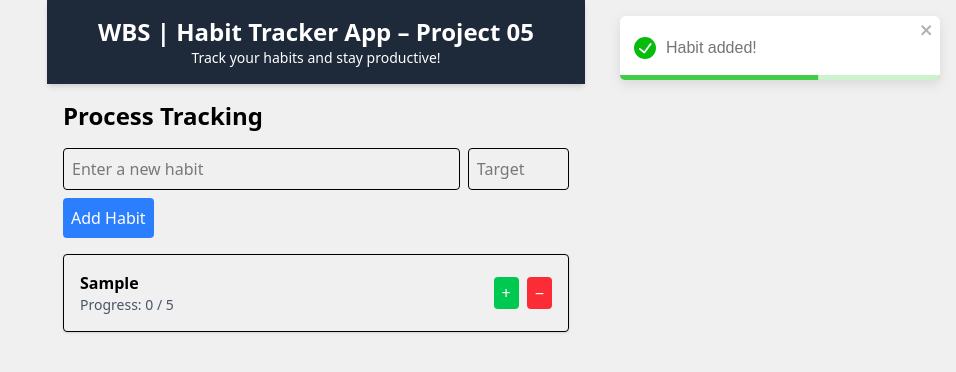
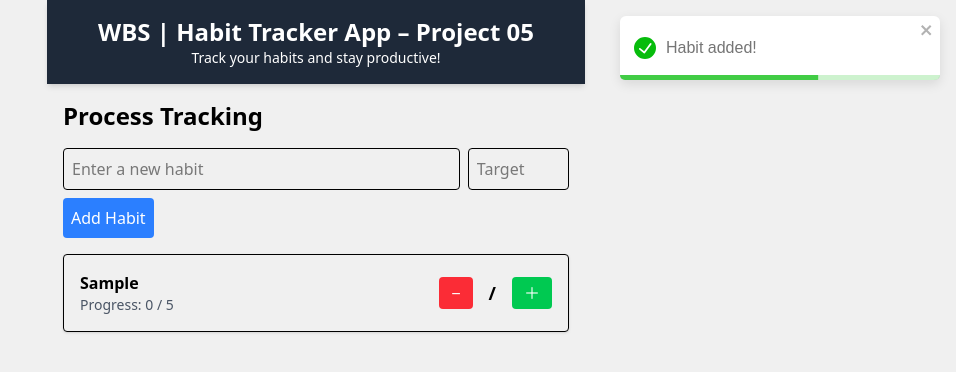
Before and after one commit to Vaeshkar/74_project05_10hours, a React (Vite) app: page / in a window 1280 px wide. Both pictures are taken after typing "Sample", "5" into the empty fields and a click on the button "Add Habit". Shown: the top 372 px of the page, without its empty margins (324-1280 px from the left). Built offline with nearby package versions, Linux system fonts and the light colour scheme.

Commit message:
Refactor to component ProgressActions

```diff
--- a/src/App.jsx
+++ b/src/App.jsx
@@ -8,7 +8,6 @@ import HabitList from './components/HabitList'
 import 'react-toastify/dist/ReactToastify.css';
 import './App.css'
 
-// Main application component
 function App() {
   // State to manage habits
   // Initialize habits from localStorage or return an empty array
--- a/src/components/HabitList.jsx
+++ b/src/components/HabitList.jsx
@@ -1,3 +1,6 @@
+import HabitListItem from './HabitListItem';
+import ProgressActions from './ProgressActions';
+
 /**
  * HabitList component for displaying a list of habits
  *
@@ -9,28 +12,12 @@ const HabitList = ({ habits, onIncrement, onDecrement }) => {
   return (
     <ul className="mt-4 space-y-4">
       {habits.map((habit) => (
-        <li key={habit.id} className="border p-4 rounded shadow">
-          <div className="flex justify-between items-center">
-            <div>
-              <h3 className="font-bold">{habit.name}</h3>
-              <p className="text-sm text-gray-600">Progress: {habit.count} / {habit.target}</p>
-            </div>
-            <div className="flex space-x-2">
-              <button
-                className="px-2 py-1 bg-green-500 text-white rounded"
-                onClick={() => onIncrement(habit.id)}
-              >
-                +
-              </button>
-              <button
-                className="px-2 py-1 bg-red-500 text-white rounded"
-                onClick={() => onDecrement(habit.id)}
-              >
-                −
-              </button>
-            </div>
-          </div>
-        </li>
+        <HabitListItem
+          key={habit.id}
+          habit={habit}
+          onIncrement={() => onIncrement(habit.id)}
+          onDecrement={() => onDecrement(habit.id)}
+        />
       ))}
     </ul>
   );
--- a/src/components/HabitListItem.jsx
+++ b/src/components/HabitListItem.jsx
@@ -1,17 +1,24 @@
+import ProgressActions from './ProgressActions';
+
 /**
  * HabitListItem component displays a single habit item.
  *
- * @param {*} { habit }
+ * @param {*} { habit, onIncrement, onDecrement }
  * @return
  */
 
-const HabitListItem = ({ habit }) => {
+const HabitListItem = ({ habit, onIncrement, onDecrement }) => {
   return (
-    <li className="flex justify-between items-center border-b py-2">
-      <span className="font-medium">{habit.name}</span>
-      <span className="text-sm text-gray-500">
-        {habit.count} / {habit.goal}
-      </span>
+    <li className="border p-4 rounded shadow flex justify-between items-center">
+      <div>
+        <h3 className="font-bold">{habit.name}</h3>
+        <p className="text-sm text-gray-600">Progress: {habit.count} / {habit.target}</p>
+      </div>
+      <ProgressActions
+        habitId={habit.id}
+        onIncrement={onIncrement}
+        onDecrement={onDecrement}
+      />
     </li>
   );
 };
--- a/src/components/ProgressActions.jsx
+++ b/src/components/ProgressActions.jsx
@@ -0,0 +1,39 @@
+/**
+ * ProgressActions component for displaying progress controls
+ *
+ * @param {*} { count, target, onIncrement, onDecrement }
+ * @return
+ */
+const ProgressActions = ({ count, target, onIncrement, onDecrement }) => {
+  return (
+    <div className="flex items-center gap-4">
+      <button
+        onClick={() => {
+          console.log('Decrement clicked, count:', count);
+          onDecrement();
+        }}
+        className="px-3 py-1 bg-red-500 text-white rounded disabled:opacity-50"
+        disabled={count <= 0}
+      >
+        −
+      </button>
+
+      <span className="text-lg font-semibold">
+        {count} / {target}
+      </span>
+
+      <button
+        onClick={() => {
+          console.log('Increment clicked, count:', count);
+          onIncrement();
+        }}
+        className="px-3 py-1 bg-green-500 text-white rounded disabled:opacity-50"
+        disabled={count >= target}
+      >
+        ＋
+      </button>
+    </div>
+  );
+};
+
+export default ProgressActions;
```
Also changed, not shown: 1 other file (tests, documents, lock files or other folders).
